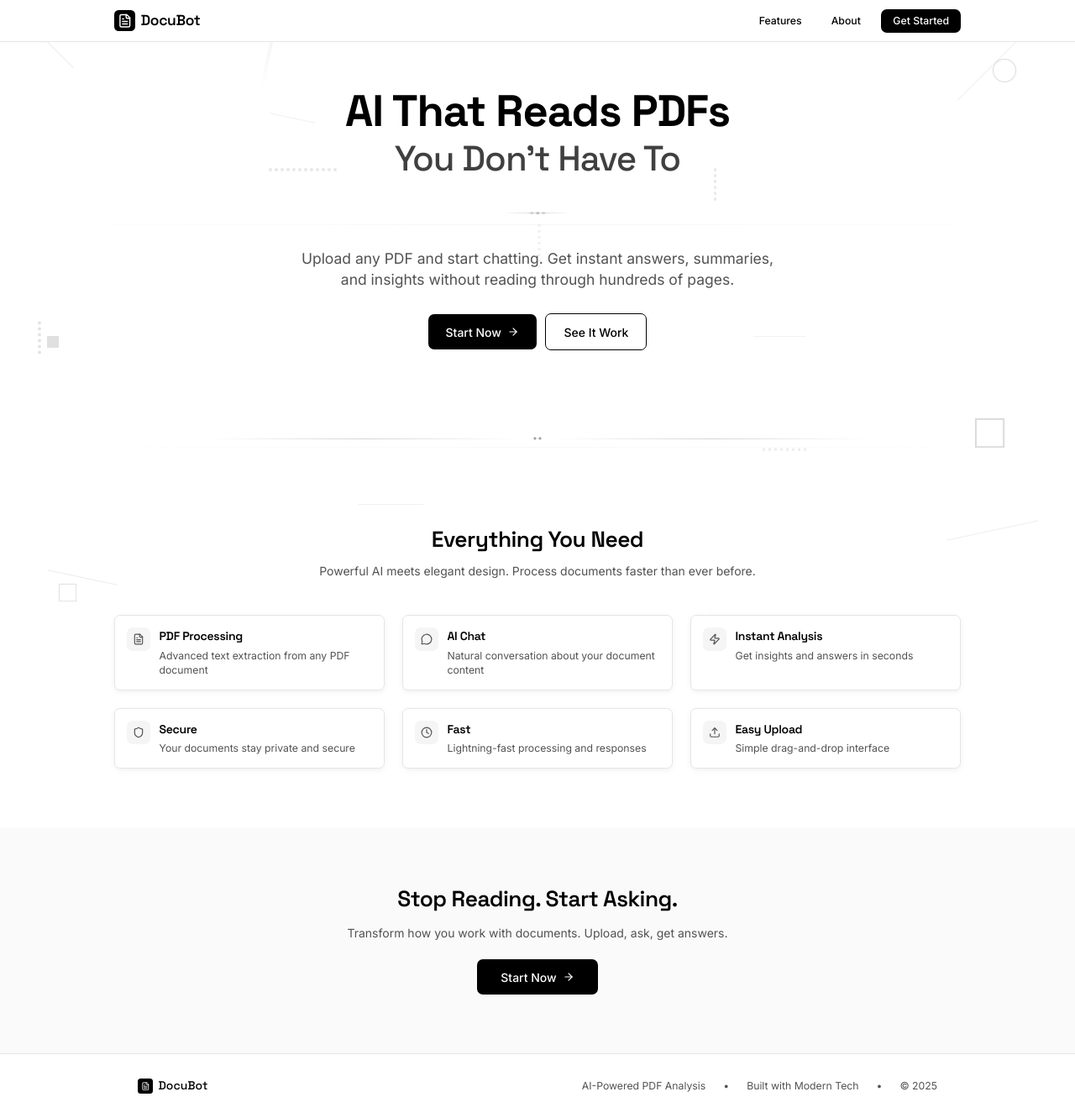
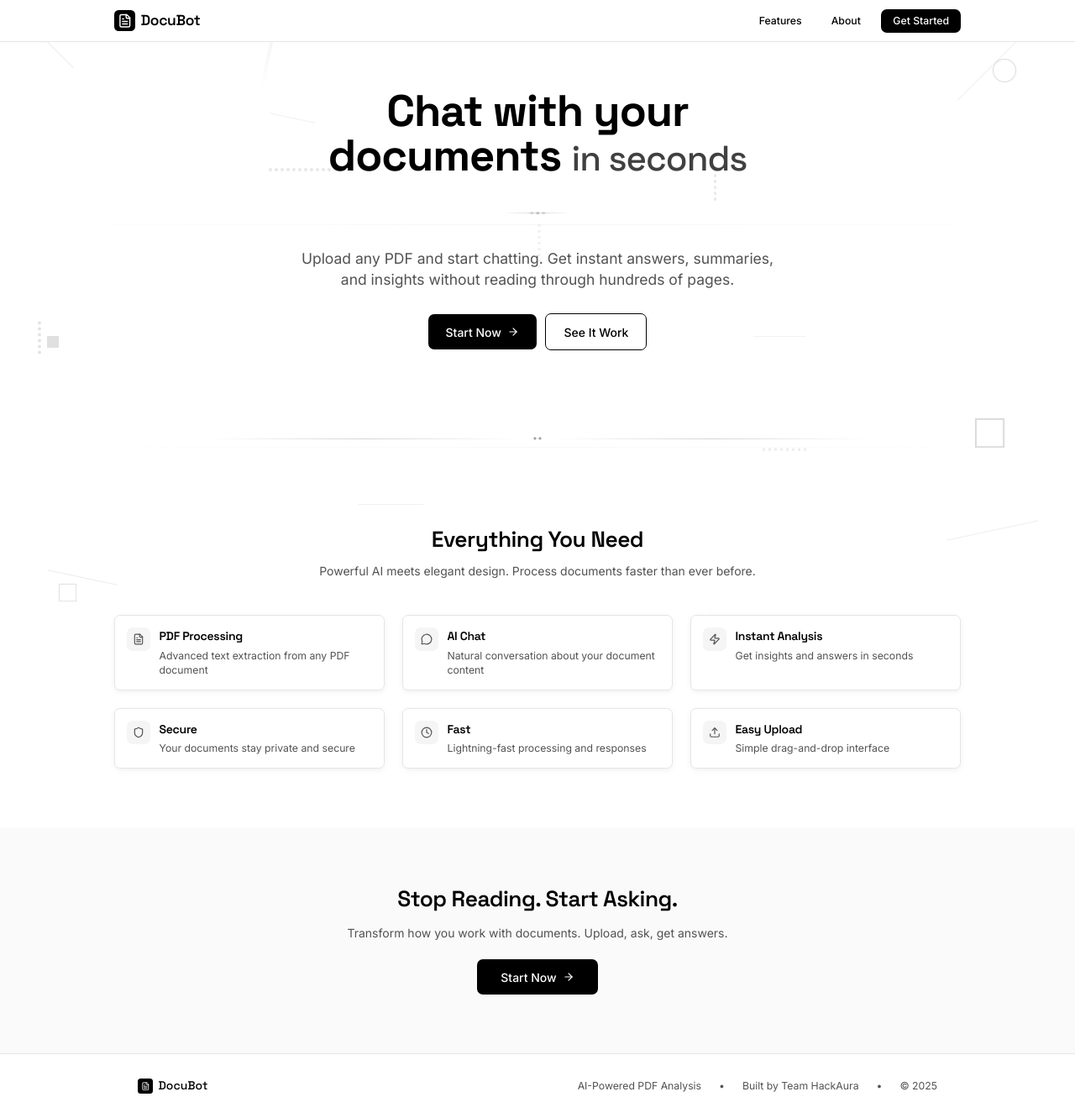
Before and after one commit to prabuddhaxdev/DocuBot-AI-PDF-Analysis, a React (Vite) app: page / in a window 1280 px wide. Shown: the whole page at 84% size. Built offline with nearby package versions, Linux system fonts and the light colour scheme; no server answers; what groq-sdk would draw is missing.

Commit message:
Initial commit

```diff
--- a/src/components/LandingPage.tsx
+++ b/src/components/LandingPage.tsx
@@ -133,8 +133,8 @@ const LandingPage: React.FC<LandingPageProps> = ({ onNavigateToChat }) => {
                 <div className="max-w-4xl mx-auto text-center">
                     <div className="space-y-4 sm:space-y-6">
                         <h1 className="text-3xl sm:text-4xl md:text-5xl lg:text-6xl font-display font-bold tracking-vintage text-vintage-black animate-slide-up">
-                            AI That Reads PDFs<br />
-                            <span className="text-2xl sm:text-3xl md:text-4xl lg:text-5xl font-medium text-vintage-gray-700">You Don't Have To</span>
+                           Chat with your<br /><span>documents </span>
+                            <span className="text-2xl sm:text-3xl md:text-4xl lg:text-5xl font-medium text-vintage-gray-700">in seconds</span>
                         </h1>
 
                         {/* Enhanced decorative elements around hero */}
@@ -263,7 +263,7 @@ const LandingPage: React.FC<LandingPageProps> = ({ onNavigateToChat }) => {
                         <div className="flex flex-col sm:flex-row items-center space-y-2 sm:space-y-0 sm:space-x-6 text-xs sm:text-sm text-vintage-gray-600 text-center">
                             <span>AI-Powered PDF Analysis</span>
                             <span className="hidden sm:inline">•</span>
-                            <span>Built with Modern Tech</span>
+                            <span>Built by Team HackAura</span>
                             <span className="hidden sm:inline">•</span>
                             <span>© 2025</span>
                         </div>
```
